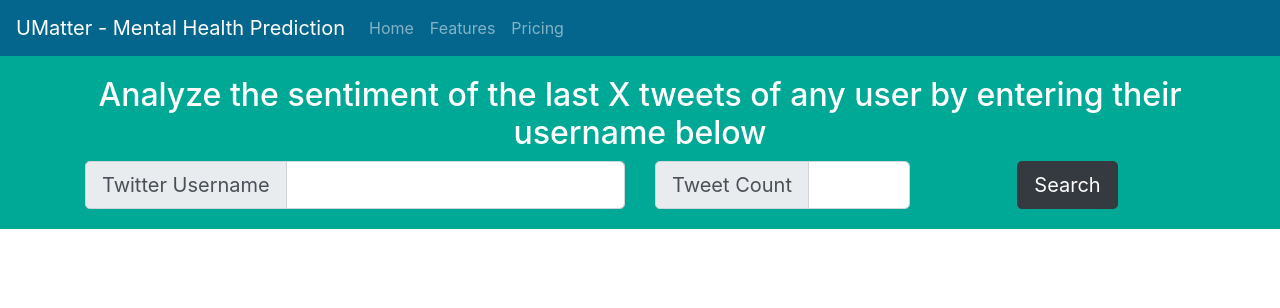
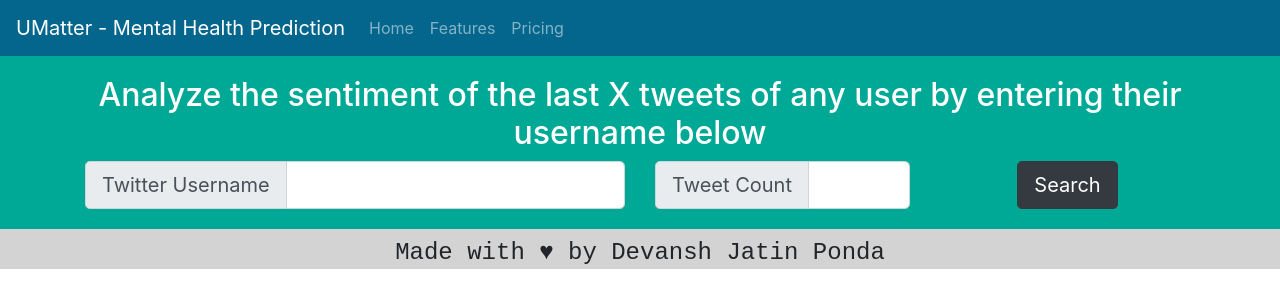
Before and after one commit to devansh2001/umatter-mental-health-prediction, a React (Create React App) app in the folder web/front-end/react-app/: page / in a window 1280 px wide. Shown: the top 308 px of the page. Built offline with nearby package versions, Linux system fonts and the light colour scheme.

Commit message:
Added made with love component

```diff
--- a/web/front-end/react-app/src/components/ApplicationManager.js
+++ b/web/front-end/react-app/src/components/ApplicationManager.js
@@ -2,6 +2,7 @@ import React, { Component } from 'react';
 import NavBarComponent from "./NavBarComponent";
 import SearchByUsernameComponent from "./SearchByUsernameComponent";
 import TweetContainer from "./TweetContainer";
+import MadeWLoveComponent from './MadeWLoveComponent';
 
 class ApplicationManager extends Component {
     constructor(props) {
@@ -27,6 +28,7 @@ class ApplicationManager extends Component {
                 <NavBarComponent/>
                 <SearchByUsernameComponent updateCallback={this.updateData}/>
                 <TweetContainer data={this.state.data}/>
+                <MadeWLoveComponent/>
             </div>
         );
     }
--- /dev/null
+++ b/web/front-end/react-app/src/components/MadeWLoveComponent.js
@@ -0,0 +1,19 @@
+import React, { Component } from 'react';
+
+class MadeWLoveComponent extends Component {
+    constructor(props) {
+        super(props);
+    }
+
+    render() {
+        return (
+            <div>
+                <h4 className={'made-with-love'}>
+                        Made with ♥ by Devansh Jatin Ponda
+                </h4>
+            </div>
+        );
+    }
+}
+
+export default MadeWLoveComponent;
--- a/web/front-end/react-app/src/index.css
+++ b/web/front-end/react-app/src/index.css
@@ -38,3 +38,14 @@ code {
 .my-card {
     border: 1px solid #787a5f;
 }
+
+.my-bar {
+  display: inline-block;
+}
+.made-with-love {
+  padding: 10px;
+  text-align: center;
+  background-color: #D3D3D3;
+  font-family: "Courier New";
+  height: 5vh;
+}
```
